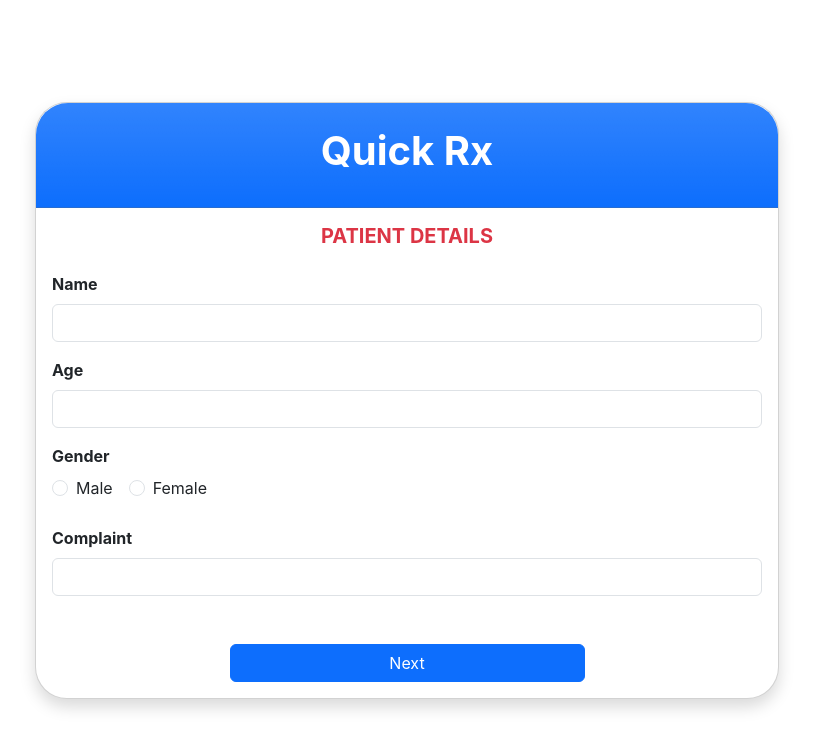
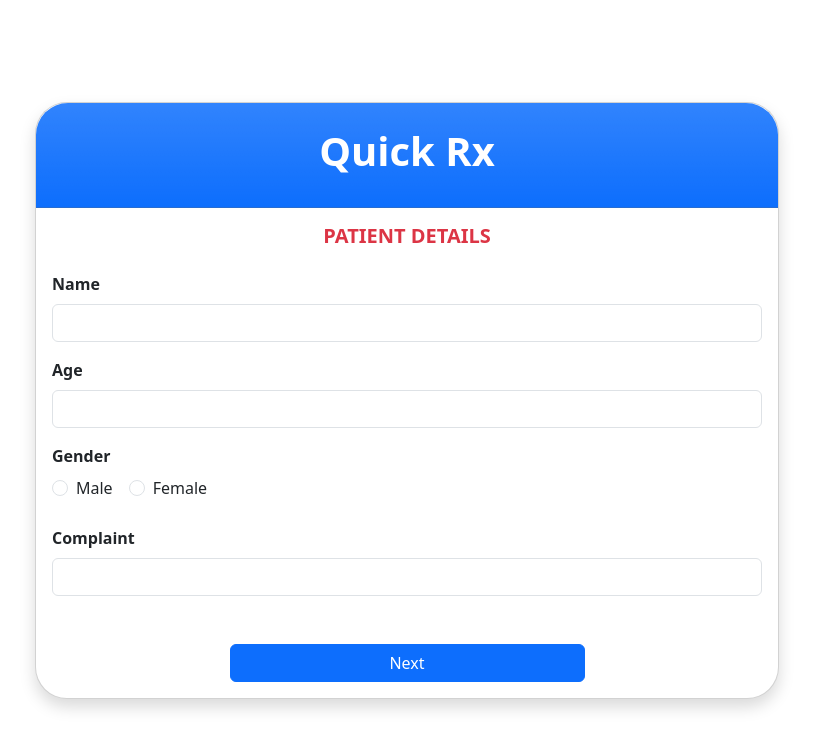
Before and after one commit to 90427/Quick-Rx, a plain HTML site: page index.html in a window 1280 px wide. Shown: the whole page, without its empty margins (233-1046 px from the left). Drawn offline with nearby package versions, Linux system fonts and the light colour scheme.

Commit message:
index.html

```diff
--- a/index.html
+++ b/index.html
@@ -9,10 +9,6 @@
     <!-- Bootstrap Icons -->
     <link href="https://cdn.jsdelivr.net/npm/bootstrap-icons@1.11.3/font/bootstrap-icons.min.css" rel="stylesheet">
     <style>
-        /* Ensure consistent font family */
-        body {
-            font-family: -apple-system, BlinkMacSystemFont, "Segoe UI", Roboto, "Helvetica Neue", Arial, sans-serif;
-        }
         /* Hide buttons with the class 'no-print' when printing */
         @media print {
             .no-print {
```
